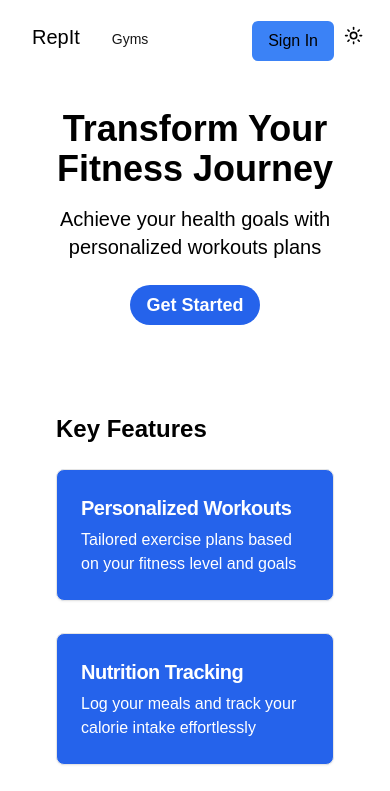
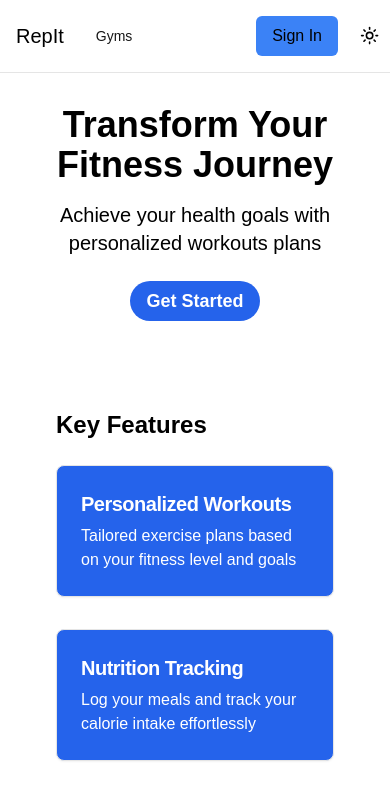
Before and after one commit to Miguel61823/RepIt, a Next.js app in the folder GymerApp/: page / in a window 390 px wide. Shown: the top 791 px of the page. Built offline with nearby package versions, Linux system fonts and the light colour scheme; no server answers.

Commit message:
Changed some structure of nav bar to be responsive later

```diff
--- a/GymerApp/src/app/_components/TopBar.tsx
+++ b/GymerApp/src/app/_components/TopBar.tsx
@@ -29,13 +29,15 @@ const Topbar = () => {
   }
 
   return (
-    <header className="bg-white dark:bg-black dark:text-white text-black p-4 ">
-    <div className="container mx-auto flex items-center justify-between">
-      <div className="items-center justify-between">
+    <header className="sticky top-0 bg-white dark:bg-black dark:text-white text-black py-4 mx-auto border-b w-full">
+    <div className="relative flex items-center">
       <Button variant="logo" onClick={handleLogoClick}>RepIt</Button>
+      <div className="flex items-center justify-between w-full">
+          <div className="flex items-center">
             <Button variant="link" onClick={handleGymClick}>Gyms</Button>
           </div>
-      <div className="items-center justify-between">
+          <div className="flex items-center">
+            <div className="px-3">
               <SignedIn>
                   <UserButton/>
               </SignedIn>
@@ -47,8 +49,11 @@ const Topbar = () => {
                   </button>
                 </SignInButton>
               </SignedOut>
-
+            </div>
+            <div>
               <ModeToggle/>
+            </div>
+          </div>
       </div>
     </div>
   </header>
```
Lines whose indentation alone changed are shown as unchanged.
